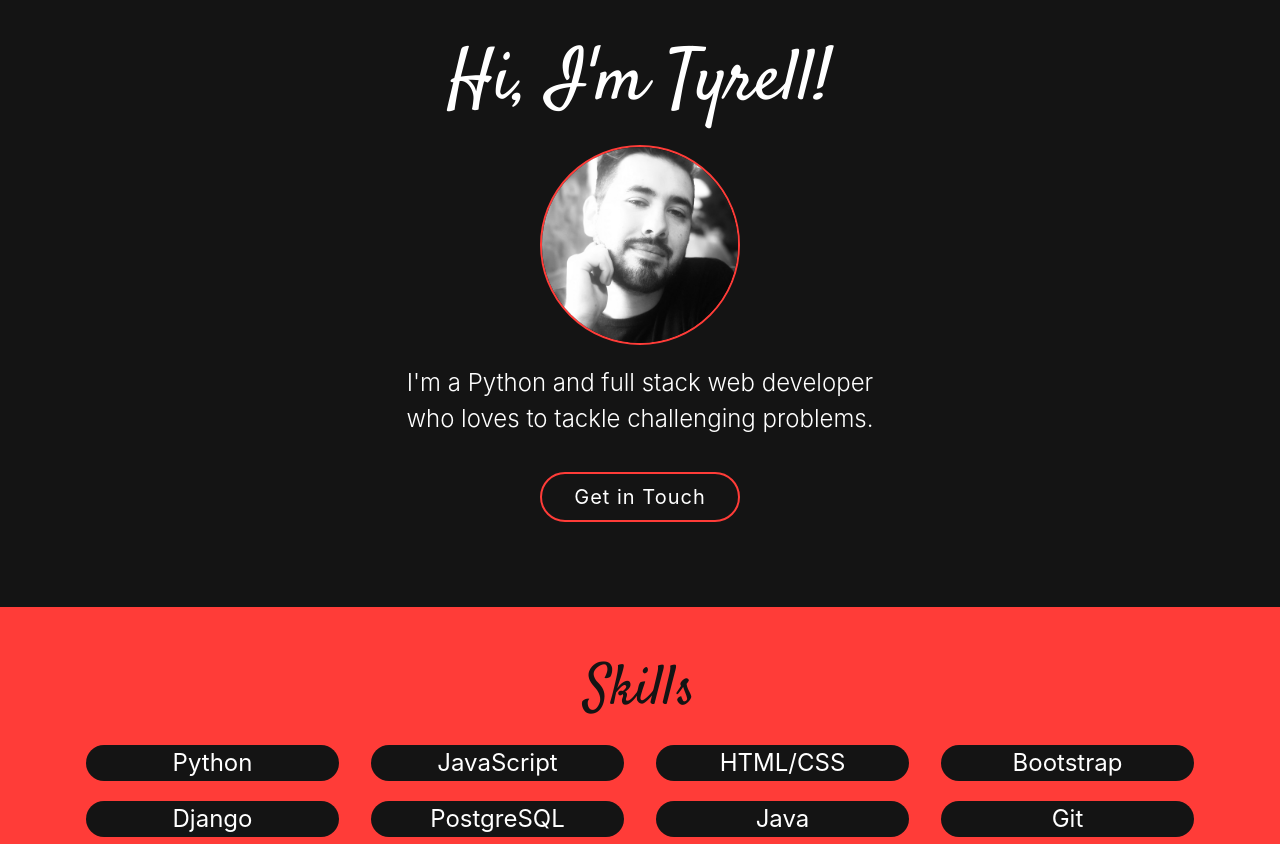
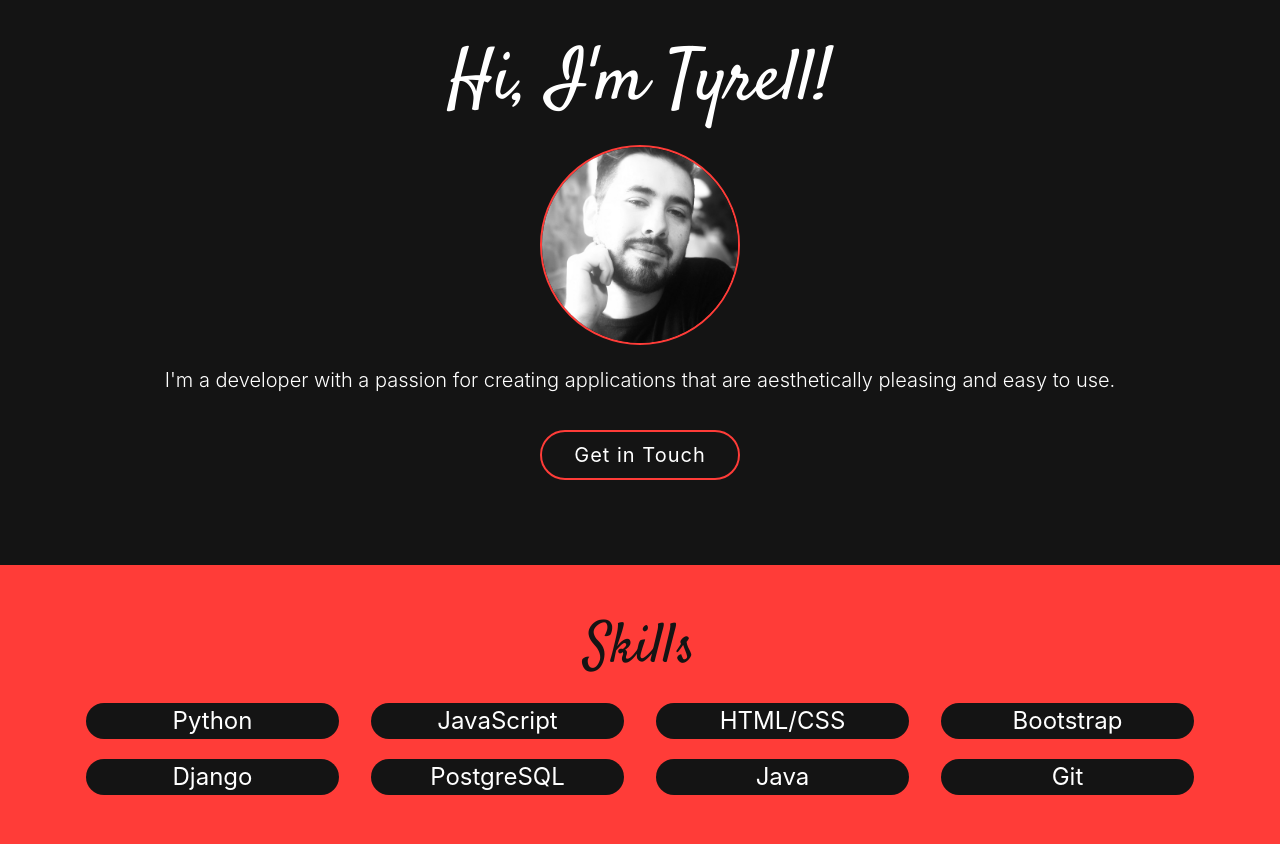
Before and after one commit to tlframe2/portfolio, a Django app: page / in a window 1280 px wide. Shown: the part 65-909 px from the top of the page. Run offline with Django 3.2, Linux system fonts and the light colour scheme; data that the repository does not hold is empty; some libraries are stand-ins or nearby versions.

Commit message:
Update home.html

```diff
--- a/jobs/templates/jobs/home.html
+++ b/jobs/templates/jobs/home.html
@@ -43,9 +43,12 @@
         <div class="container">
           <h1 class="jumbotron-heading text-white display-3">Hi, I'm Tyrell!</h1>
           <img src="../../static/jobs/images/profile-pic.jpg" class="profile-pic">
-          <p class="lead text-white tagline">
-            I'm a Python and full stack web developer <br> who loves to tackle challenging problems.
-          </p>
+          <div class="tagline">
+            <p class="lead text-white tagline-text">
+              I'm a developer with a passion for creating applications that are aesthetically pleasing
+              and easy to use.
+            </p>
+          </div>
           <p>
             <a href="mailto:tlframe2@gmail.com" class="contact"><button id="contact-btn">Get in Touch</button></a>
           </p>
```
